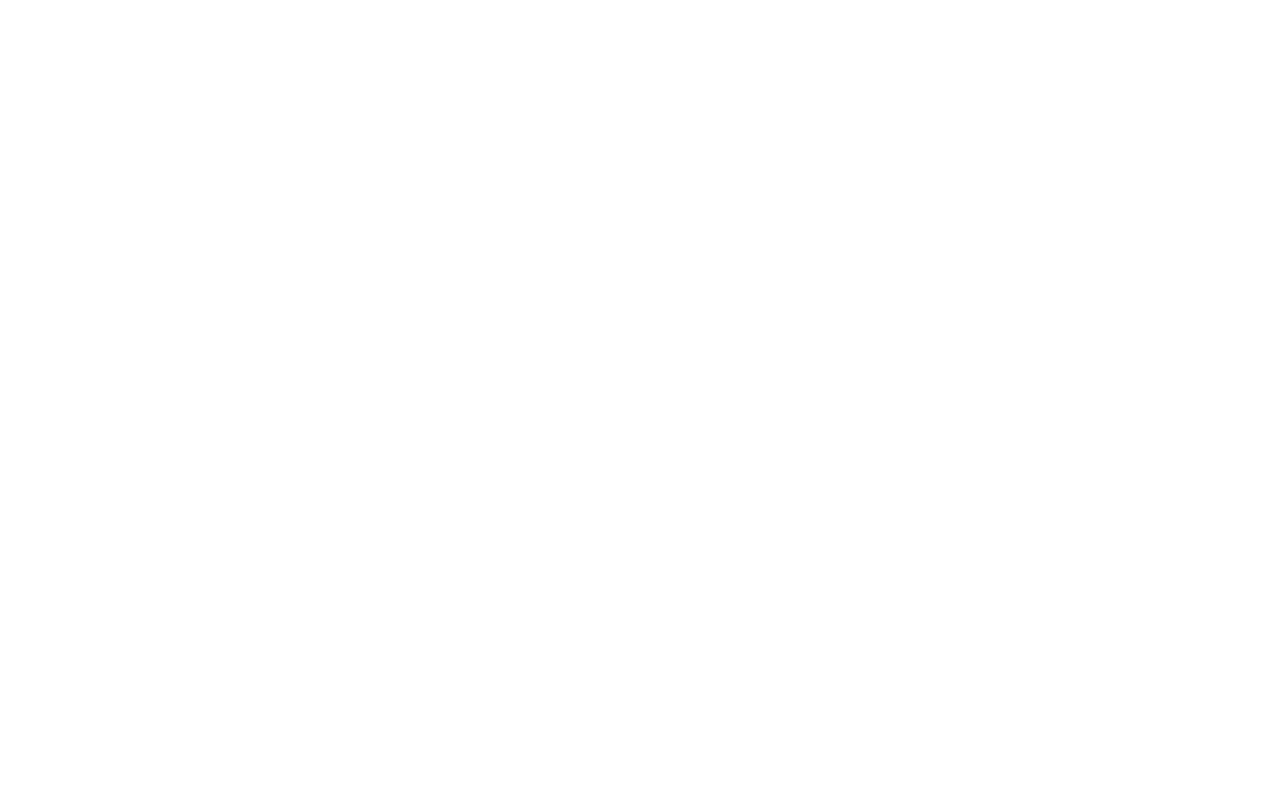
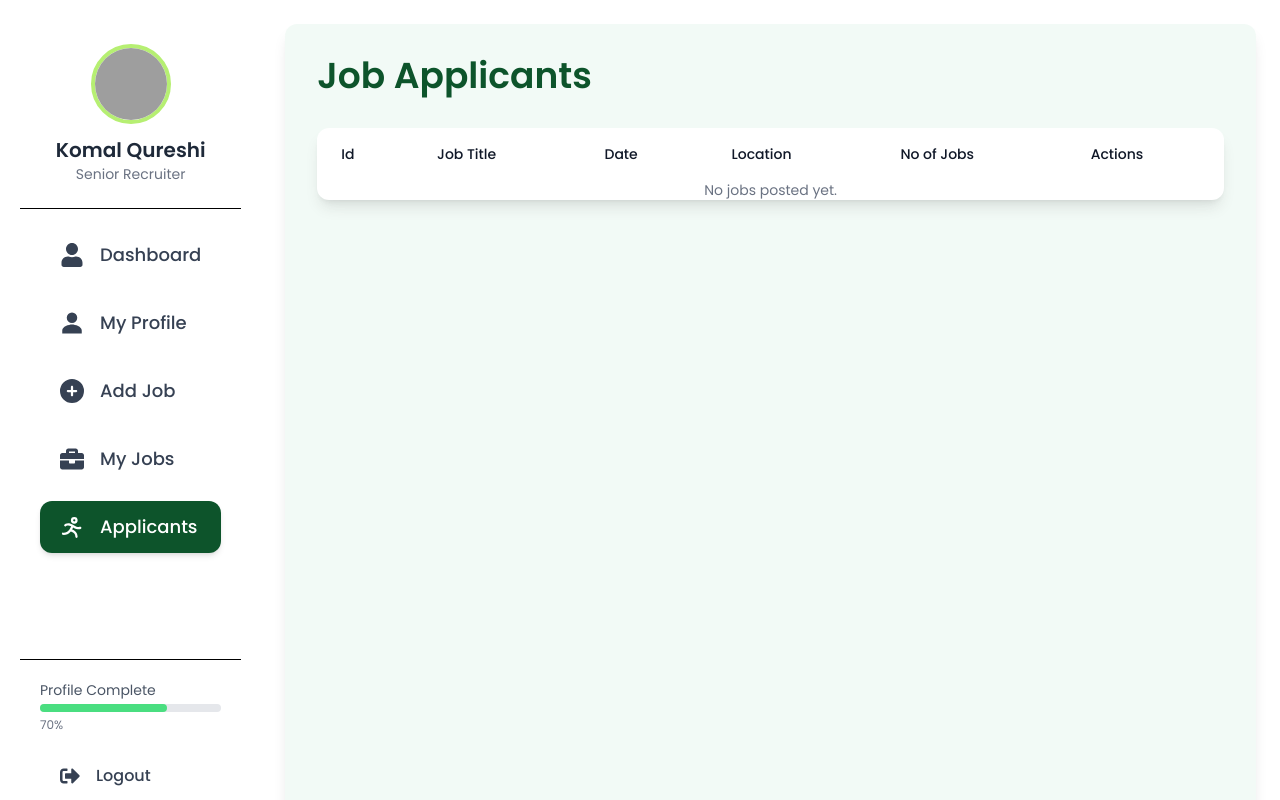
Before and after one commit to tabishmishere/Job-Portal-App, a React (Vite) app: page /dashboard/applicants in a window 1280 px wide. Before the commit this address had no page. Built offline with nearby package versions, Linux system fonts and the light colour scheme; grey boxes are pictures that could not be loaded.

Commit message:
add applicants table .

```diff
--- a/src/App.jsx
+++ b/src/App.jsx
@@ -16,7 +16,7 @@
 import Dashboard from "./admin/RecruiterDashboard";
 import JobManagement from "./admin/JobManagement";
 import AddJob from "./admin/AddJob";
-import ApplicationOverview from "./admin/ApplicationOverview";
+import JobApplicants from "./admin/JobApplicants";
 import Profile from "./admin/Profile";
 import RecruiterLayout from "./layout/RecruiterLayout";
 
@@ -49,8 +49,8 @@
           <Route path="/dashboard" element={<Dashboard />} />
           <Route path="/dashboard/job-management" element={<JobManagement />} />
           <Route
-            path="/dashboard/all-applicants"
-            element={<ApplicationOverview />}
+            path="/dashboard/applicants"
+            element={<JobApplicants />}
           />
           <Route path="/dashboard/add-job" element={<AddJob />} />
           <Route path="/dashboard/profile" element={<Profile />} />
--- a/src/admin/AddJob.jsx
+++ b/src/admin/AddJob.jsx
@@ -3,7 +3,7 @@
 const AddJob = () => {
   return (
     <div className="p-6 min-h-screen bg-[rgba(211,239,224,0.3)]">
-      <h2 className="text-3xl mb-5 sm:text-4xl font-bold text-green-900">
+      <h2 className="text-3xl ml-5 mt-5 mb-2 sm:text-4xl font-bold text-green-900">
         Add Job
       </h2>
       <div className="max-w-5xl mt-10 mx-auto bg-white shadow-md rounded-2xl p-8">
--- a/src/admin/ApplicationOverview.jsx
+++ /dev/null
@@ -1,9 +0,0 @@
-import React from 'react'
-
-const ApplicationOverview = () => {
-  return (
-    <div>ApplicationOverview</div>
-  )
-}
-
-export default ApplicationOverview
--- /dev/null
+++ b/src/admin/JobApplicants.jsx
@@ -0,0 +1,104 @@
+import React, { useState } from 'react';
+import { MdDelete } from 'react-icons/md';
+import { FaEdit } from 'react-icons/fa';
+
+const JobApplicants = () => {
+  const [postedJobs, setPostedJobs] = useState([]);
+  const [isModalOpen, setIsModalOpen] = useState(false);
+
+  return (
+    <div className="flex-1 p-4 sm:p-8 bg-[rgba(211,239,224,0.3)] rounded-xl shadow-lg min-h-screen">
+      {/* Header */}
+      <div className="flex flex-col sm:flex-row justify-between items-start sm:items-center mb-8 gap-4">
+        <h2 className="text-3xl sm:text-4xl font-bold text-green-900">
+          Job Applicants
+        </h2>
+      </div>
+
+      <div className="bg-white rounded-xl shadow-lg">
+        {/* Table View for larger screens */}
+        <div className="hidden md:block overflow-x-auto">
+          <table className="min-w-full table-auto text-sm">
+            <thead>
+              <tr>
+                <th className="py-4 px-6 text-left font-medium text-gray-900">Id</th>
+                <th className="py-4 px-6 text-left font-medium text-gray-900">Job Title</th>
+                <th className="py-4 px-6 text-left font-medium text-gray-900">Date</th>
+                <th className="py-4 px-6 text-left font-medium text-gray-900">Location</th>
+                <th className="py-4 px-6 text-left font-medium text-gray-900">No of Jobs</th>
+                <th className="py-4 px-6 text-left font-medium text-gray-900">Actions</th>
+              </tr>
+            </thead>
+            <tbody>
+              {postedJobs.length > 0 ? (
+                postedJobs.map((job) => (
+                  <tr key={job.id} className="border-t hover:bg-gray-100 transition-all">
+                    <td className="py-4 px-6 text-gray-800">{job.title}</td>
+                    <td className="py-4 px-6 text-gray-600">{job.date}</td>
+                    <td className="py-4 px-6 text-gray-600">{job.location}</td>
+                    <td className="py-4 px-6 text-gray-600">{job.applicants}</td>
+                    <td className="py-4 px-6">
+                      <div className="flex space-x-4">
+                        <button className="text-gray-600 hover:text-red-600 transition-all">
+                          <MdDelete className="text-xl" />
+                        </button>
+                        <button className="text-gray-600 hover:text-green-600 transition-all">
+                          <FaEdit className="text-xl" />
+                        </button>
+                      </div>
+                    </td>
+                  </tr>
+                ))
+              ) : (
+                <tr>
+                  <td colSpan="6" className="text-center text-gray-500">
+                    No jobs posted yet.
+                  </td>
+                </tr>
+              )}
+            </tbody>
+          </table>
+        </div>
+
+        {/* Mobile View */}
+        <div className="block md:hidden p-4 space-y-4">
+          {postedJobs.map((job) => (
+            <div key={job.id} className="bg-gray-50 rounded-lg p-4 shadow border border-gray-200">
+              <div className="mb-2">
+                <p className="text-sm text-gray-500">Job Title</p>
+                <p className="text-base font-semibold text-gray-800">{job.title}</p>
+              </div>
+              <div className="mb-2">
+                <p className="text-sm text-gray-500">Date</p>
+                <p className="text-base text-gray-700">{job.date}</p>
+              </div>
+              <div className="mb-2">
+                <p className="text-sm text-gray-500">Location</p>
+                <p className="text-base text-gray-700">{job.location}</p>
+              </div>
+              <div className="mb-2">
+                <p className="text-sm text-gray-500">Applicants</p>
+                <p className="text-base text-gray-700">{job.applicants}</p>
+              </div>
+              <div className="flex space-x-4 pt-2">
+                <button className="text-gray-600 hover:text-red-600 transition-all">
+                  <MdDelete className="text-xl" />
+                </button>
+                <button className="text-gray-600 hover:text-green-600 transition-all">
+                  <FaEdit className="text-xl" />
+                </button>
+              </div>
+            </div>
+          ))}
+        </div>
+      </div>
+
+      {/* Modal for posting job */}
+      {isModalOpen && (
+        <JobForm setPostedJobs={setPostedJobs} setIsModalOpen={setIsModalOpen} />
+      )}
+    </div>
+  );
+};
+
+export default JobApplicants;
--- a/src/admin/RecruiterDashboard.jsx
+++ b/src/admin/RecruiterDashboard.jsx
@@ -56,7 +56,7 @@
         {" "}
         {/* Dashboard Header */}
         <div className="flex justify-between items-center mb-8">
-          <h2 className="text-4xl font-bold text-green-900">Dashboard</h2>
+          <h2 className="text-4xl font-bold text-green-900">Recruiter Dashboard</h2>
           <div className="flex space-x-4 items-center">
             <button className="bg-green-900 hover:bg-white hover:text-green-900 translate-all duration-300 cursor-pointer text-white font-semibold py-2 px-4 rounded-full shadow-sm">
               Post a Job
--- a/src/admin/RecruiterSidebar.jsx
+++ b/src/admin/RecruiterSidebar.jsx
@@ -29,7 +29,7 @@
       {/* User Info */}
       <div className="p-6 text-center border-b">
         <img
-          src="https://media.licdn.com/dms/image/v2/D4D35AQGVkKY68QYoYg/profile-framedphoto-shrink_800_800/B4DZoGJisUKQAg-/0/1761039756368?e=1761760800&v=beta&t=W5zw5qxW7qlAg5XfxPH24Cu94hl7XpNPco7OwQUh8IA"
+          src="https://media.licdn.com/dms/image/v2/D4D35AQE6TxKWU9n4Ug/profile-framedphoto-shrink_400_400/B4DZoaSfWcGkAc-/0/1761377646288?e=1762250400&v=beta&t=8BypDEAGYsgIv1e-xje2btNduKo3BgT48fuzdvh3fD0"
           alt="User"
           className="w-20 h-20 mx-auto rounded-full border-4 border-[#b6ef72]"
         />
```
